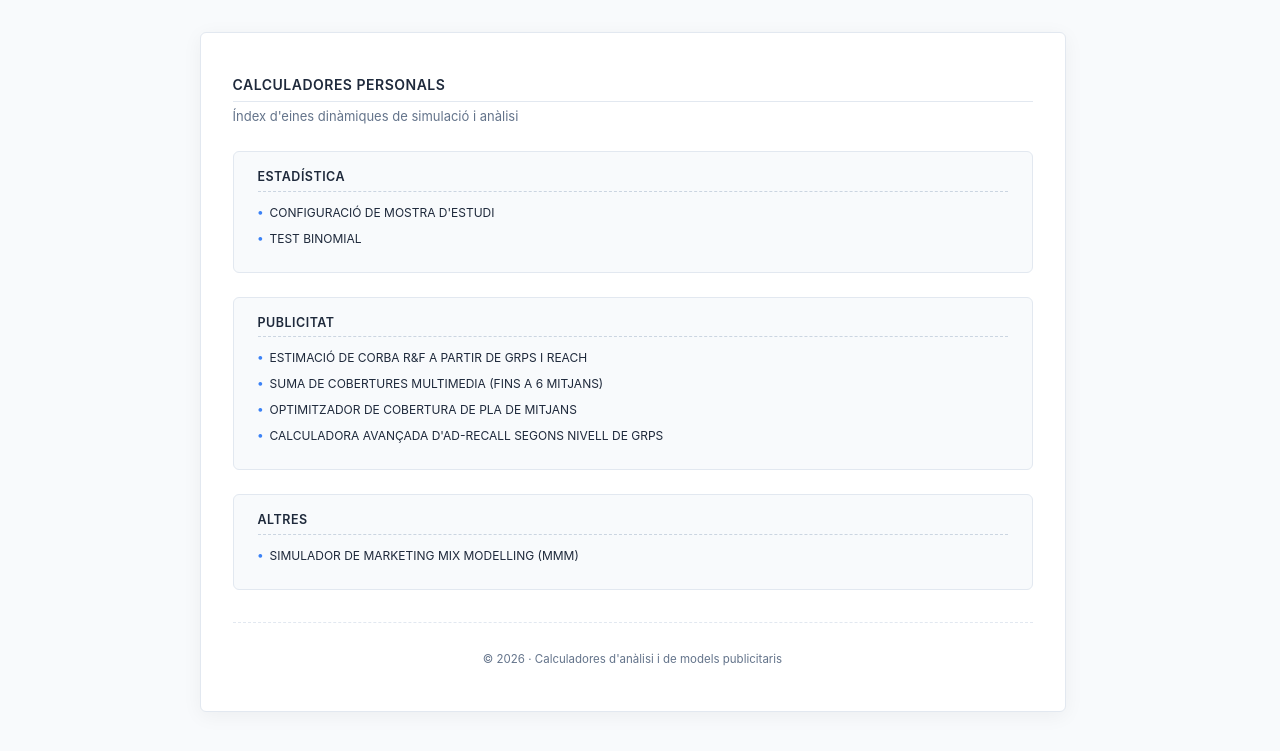
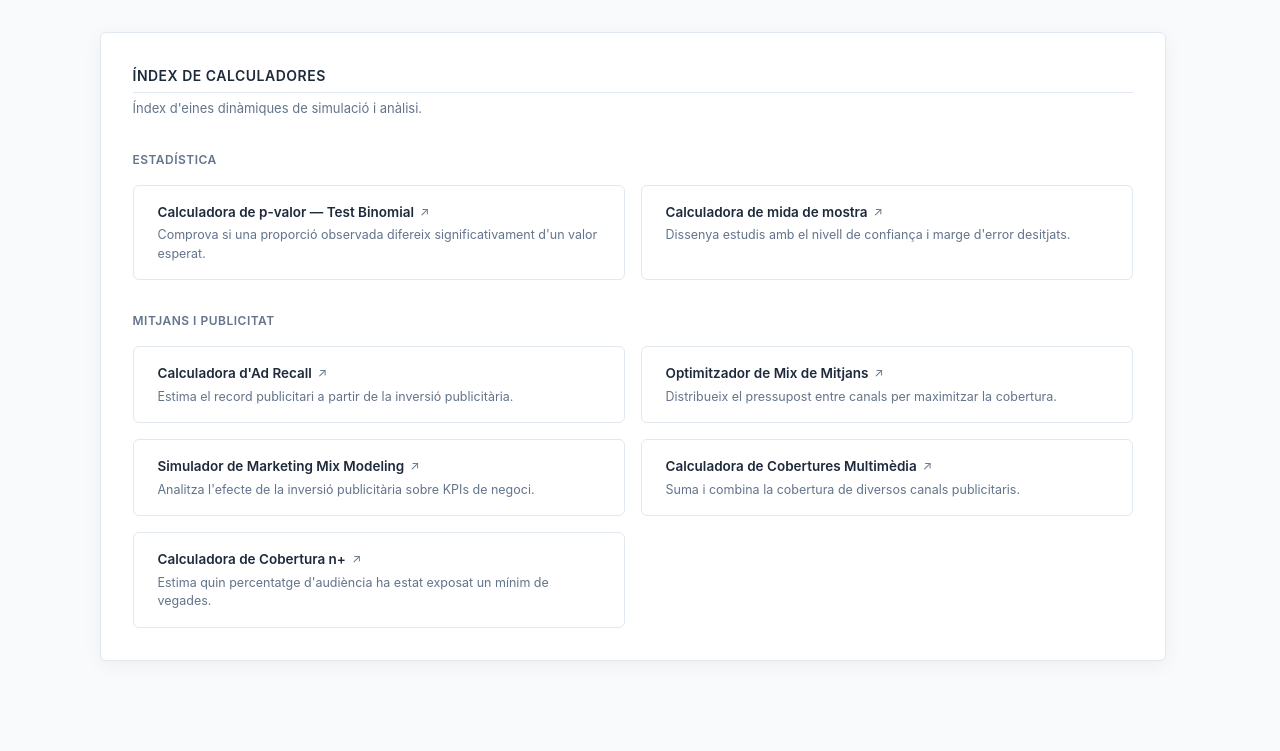
Before and after one commit to alberthr/alberthr.github.io, a Jekyll site: the page calculadores/index.html, which Jekyll copies as it is, in a window 1280 px wide. Shown: the top 751 px of the page. Built offline with Jekyll 4.4.1, drawn with Linux system fonts in a browser that asks for light colours.

Commit message:
canvis en calculadores

```diff
--- a/calculadores/binomial.html
+++ b/calculadores/binomial.html
@@ -9,6 +9,9 @@
 
 	  gtag('config', 'G-24FW05JLVP');
 	</script>
+	<style>
+	  body { background-color: #f8fafc; margin: 0; padding: 20px 0; }
+	</style>
 </head>
 
 <title>Calculadora de p-valor — Test Binomial</title>
--- a/calculadores/index.html
+++ b/calculadores/index.html
@@ -1,9 +1,6 @@
----
----
 <!DOCTYPE html>
 <html lang="ca">
 <head>
-
 	<script async src="https://www.googletagmanager.com/gtag/js?id=G-24FW05JLVP"></script>
 	<script>
 	  window.dataLayer = window.dataLayer || [];
@@ -13,11 +10,16 @@
 	  gtag('config', 'G-24FW05JLVP');
 	</script>
 
-    <meta charset="UTF-8" />
+    <meta charset="UTF-8">
     <meta name="viewport" content="width=device-width, initial-scale=1.0">
-    <title>Calculadores - Estadística i Publicitat</title>
-    <meta name="description" content="Calculadores gratuïtes d'estadística, publicitat i marketing mix modeling.">
+    <title>Índex de Calculadores</title>
+    <meta name="description" content="Índex d'eines dinàmiques de simulació i anàlisi.">
     <style>
+
+        html {
+            scrollbar-gutter: stable;
+        }
+
         :root {
             --cc-primary: #3b82f6;
             --cc-primary-hover: #2563eb;
@@ -29,32 +31,25 @@
             --cc-border: #e2e8f0;
             --cc-border-strong: #cbd5e1;
             --cc-radius: 6px;
-            --cc-font: -apple-system, BlinkMacSystemFont, "Segoe UI", Roboto, Helvetica, Arial, sans-serif;
-            --cc-space-1: 4px;
-            --cc-space-2: 8px;
             --cc-space-3: 12px;
             --cc-space-4: 16px;
             --cc-space-5: 24px;
             --cc-space-6: 32px;
-            --cc-bg-soft: #f8fafc;
-        }
-
-        html {
-            scrollbar-gutter: stable;
+            --cc-font: -apple-system, BlinkMacSystemFont, "Segoe UI", Roboto, Helvetica, Arial, sans-serif;
         }
 
         body {
             font-family: var(--cc-font);
             margin: 2rem auto;
-            background-color: var(--cc-bg-soft);
+            background-color: #f8fafc;
             color: var(--cc-text);
-            font-size: 12px;
+            font-size: 13.5px;
             line-height: 1.5;
             padding: 0 20px;
         }
 
         .container {
-            max-width: 800px;
+            max-width: 1000px;
             margin: 0 auto;
             background: var(--cc-card-bg);
             border: 1px solid var(--cc-border);
@@ -63,7 +58,7 @@
             border-radius: var(--cc-radius);
         }
 
-        .ccob-title {
+        .idx-title {
             font-size: 14px;
             font-weight: 600;
             color: var(--cc-dark);
@@ -71,115 +66,119 @@
             letter-spacing: 0.5px;
             border-bottom: 1px solid var(--cc-border);
             padding-bottom: 6px;
-            margin-bottom: 5px;
+            margin-bottom: 6px;
         }
 
-        .ccob-subtitle {
-            margin: 0 0 24px 0;
+        .idx-subtitle {
+            font-size: 13px;
             color: var(--cc-text-light);
-            font-size: 13px;
-            font-weight: normal;
+            margin-bottom: var(--cc-space-6);
         }
 
-        section {
-            background: var(--cc-bg-soft);
-            border: 1px solid var(--cc-border);
-            padding: var(--cc-space-4) var(--cc-space-5);
-            border-radius: var(--cc-radius);
-            margin-bottom: var(--cc-space-5);
+        .idx-section + .idx-section {
+            margin-top: var(--cc-space-6);
         }
 
-        h2 {
-            font-size: 12.5px;
+        .idx-section-title {
+            font-size: 12px;
+            font-weight: 600;
+            color: var(--cc-text-light);
+            text-transform: uppercase;
+            letter-spacing: 0.5px;
+            margin-bottom: var(--cc-space-4);
+        }
+
+        .idx-grid {
+            display: grid;
+            grid-template-columns: repeat(2, 1fr);
+            gap: var(--cc-space-4);
+        }
+        @media (max-width: 640px) {
+            .idx-grid { grid-template-columns: 1fr; }
+        }
+
+        .idx-card {
+            display: block;
+            padding: var(--cc-space-4) var(--cc-space-5);
+            border: 1px solid var(--cc-border);
+            border-radius: var(--cc-radius);
+            background: #fff;
+            text-decoration: none;
+            transition: border-color 0.15s ease, box-shadow 0.15s ease;
+        }
+        .idx-card:hover {
+            border-color: var(--cc-primary);
+            box-shadow: 0 1px 3px rgba(0,0,0,0.02);
+        }
+
+        .idx-card-name {
+            font-size: 13.5px;
             font-weight: 600;
             color: var(--cc-dark);
-            text-transform: uppercase;
-            letter-spacing: 0.5px;
-            margin-top: 0;
-            margin-bottom: var(--cc-space-3);
-            padding-bottom: var(--cc-space-1);
-            border-bottom: 1px dashed var(--cc-border-strong);
+            display: flex;
+            align-items: center;
+            gap: 6px;
+        }
+        .idx-card-name::after {
+            content: "↗";
+            font-size: 12px;
+            font-weight: 400;
+            color: var(--cc-text-light);
         }
 
-        ul {
-            list-style: none;
-            padding: 0;
-            margin: 0;
+        .idx-card-desc {
+            font-size: 12.5px;
+            color: var(--cc-text-light);
+            margin-top: 4px;
         }
 
-        li {
-            margin: var(--cc-space-2) 0;
-            padding-left: var(--cc-space-3);
-            position: relative;
-        }
-
-        li::before {
-            content: "•";
-            color: var(--cc-primary);
-            font-weight: bold;
-            position: absolute;
-            left: 0;
-            top: -1px;
-        }
-
-        a {
-            text-decoration: none;
-            color: var(--cc-dark);
-            /*font-weight: 500;*/
-			text-transform: uppercase;
-            transition: all 0.2s ease;
-        }
-
-        a:hover {
-            color: var(--cc-primary-hover);
-            text-decoration: underline;
-        }
-
-        .methodology-footer {
-            margin-top: var(--cc-space-6);
-            border-top: 1px dashed var(--cc-border);
-            padding-top: var(--cc-space-4);
-            font-size: 11.5px;
-            color: var(--cc-text-light);
-            text-align: center;
-        }
     </style>
 </head>
 <body>
+    <div class="container">
+        <div class="idx-title">Índex de calculadores</div>
+        <div class="idx-subtitle">Índex d'eines dinàmiques de simulació i anàlisi.</div>
 
-<div class="container">
-    <h1 class="ccob-title">Calculadores Personals</h1>
-    <h3 class="ccob-subtitle">Índex d'eines dinàmiques de simulació i anàlisi</h3>
+        <div class="idx-section">
+            <div class="idx-section-title">Estadística</div>
+            <div class="idx-grid">
+                <a class="idx-card" href="binomial.html" target="_blank" rel="noopener">
+                    <div class="idx-card-name">Calculadora de p-valor — Test Binomial</div>
+                    <div class="idx-card-desc">Comprova si una proporció observada difereix significativament d'un valor esperat.</div>
+                </a>
+                <a class="idx-card" href="mostra.html" target="_blank" rel="noopener">
+                    <div class="idx-card-name">Calculadora de mida de mostra</div>
+                    <div class="idx-card-desc">Dissenya estudis amb el nivell de confiança i marge d'error desitjats.</div>
+                </a>
+            </div>
+        </div>
 
-    <section>
-        <h2>Estadística</h2>
-        <ul>
-            <li><a href="https://alberthr.github.io/calculadores/mostra.html" target="_blank">Configuració de Mostra d'Estudi</a></li>
-            <li><a href="https://alberthr.github.io/calculadores/binomial.html" target="_blank">Test Binomial</a></li>
-        </ul>
-    </section>
+        <div class="idx-section">
+            <div class="idx-section-title">Mitjans i publicitat</div>
+            <div class="idx-grid">
+                <a class="idx-card" href="ad_recall.html" target="_blank" rel="noopener">
+                    <div class="idx-card-name">Calculadora d'Ad Recall</div>
+                    <div class="idx-card-desc">Estima el record publicitari a partir de la inversió publicitària.</div>
+                </a>
+                <a class="idx-card" href="optimitzador_cobertura.html" target="_blank" rel="noopener">
+                    <div class="idx-card-name">Optimitzador de Mix de Mitjans</div>
+                    <div class="idx-card-desc">Distribueix el pressupost entre canals per maximitzar la cobertura.</div>
+                </a>
+                <a class="idx-card" href="simulador_mmm.html" target="_blank" rel="noopener">
+                    <div class="idx-card-name">Simulador de Marketing Mix Modeling</div>
+                    <div class="idx-card-desc">Analitza l'efecte de la inversió publicitària sobre KPIs de negoci.</div>
+                </a>
+                <a class="idx-card" href="suma_cobertura.html" target="_blank" rel="noopener">
+                    <div class="idx-card-name">Calculadora de Cobertures Multimèdia</div>
+                    <div class="idx-card-desc">Suma i combina la cobertura de diversos canals publicitaris.</div>
+                </a>
+                <a class="idx-card" href="reach_frequency.html" target="_blank" rel="noopener">
+                    <div class="idx-card-name">Calculadora de Cobertura n+</div>
+                    <div class="idx-card-desc">Estima quin percentatge d'audiència ha estat exposat un mínim de vegades.</div>
+                </a>
+            </div>
+        </div>
 
-    <section>
-        <h2>Publicitat</h2>
-        <ul>
-            <li><a href="https://alberthr.github.io/calculadores/reach_frequency.html" target="_blank">Estimació de Corba R&F a partir de GRPs i Reach</a></li>
-            <li><a href="https://alberthr.github.io/calculadores/suma_cobertura.html" target="_blank">Suma de Cobertures Multimedia (Fins a 6 Mitjans)</a></li>
-            <li><a href="https://alberthr.github.io/calculadores/optimitzador_cobertura.html" target="_blank">Optimitzador de Cobertura de pla de Mitjans</a></li>
-			<li><a href="https://alberthr.github.io/calculadores/ad_recall.html" target="_blank">Calculadora Avançada d'Ad-Recall segons nivell de GRPs</a></li>
-        </ul>
-    </section>
-
-    <section>
-        <h2>Altres</h2>
-        <ul>
-            <li><a href="https://alberthr.github.io/calculadores/simulador_mmm.html" target="_blank">Simulador de Marketing Mix Modelling (MMM)</a></li>
-        </ul>
-    </section>
-
-    <div class="methodology-footer">
-        <p>© 2026 · Calculadores d'anàlisi i de models publicitaris</p>
     </div>
-</div>
-
 </body>
 </html>
--- a/calculadores/mostra.html
+++ b/calculadores/mostra.html
@@ -9,6 +9,9 @@
 
 	  gtag('config', 'G-24FW05JLVP');
 	</script>
+	<style>
+	  body { background-color: #f8fafc; margin: 0; padding: 20px 0; }
+	</style>
 </head>
 
 <div class="cmostra-widget">
--- a/calculadores/optimitzador_cobertura.html
+++ b/calculadores/optimitzador_cobertura.html
@@ -124,7 +124,7 @@
             line-height: 1.45;
             background: var(--cc-primary-light);
             padding: var(--cc-space-3) var(--cc-space-4);
-            border-radius: 4px;
+            border-radius: 6px;
             border-left: 3px solid var(--cc-primary);
         }
 
@@ -352,7 +352,7 @@
             width: 75px;
             padding: 4px 6px;
             border: 1px solid var(--cc-border);
-            border-radius: 4px;
+            border-radius: 6px;
             text-align: right;
             color: var(--cc-dark);
         }
@@ -447,7 +447,7 @@
         .opt-share-bar {
             display: flex;
             height: 16px;
-            border-radius: 4px;
+            border-radius: 6px;
             overflow: hidden;
             margin-top: var(--cc-space-3);
             background: var(--cc-primary-light);
--- a/calculadores/reach_frequency.html
+++ b/calculadores/reach_frequency.html
@@ -12,6 +12,9 @@
 	<meta charset="UTF-8" />
 	<title>Calculadora de Cobertura n+</title>
 	<meta name="description" content="Calculadora de cobertura n+ per estimar quin percentatge d'audiència ha estat exposat a un anunci un mínim de vegades.">
+	<style>
+	  body { background-color: #f8fafc; margin: 0; padding: 20px 0; }
+	</style>
 </head>
 
 <body>
--- a/calculadores/suma_cobertura.html
+++ b/calculadores/suma_cobertura.html
@@ -9,6 +9,9 @@
 
 	  gtag('config', 'G-24FW05JLVP');
 	</script>
+	<style>
+	  body { background-color: #f8fafc; margin: 0; padding: 20px 0; }
+	</style>
 </head>
 
 <div class="ccob-widget">
```
